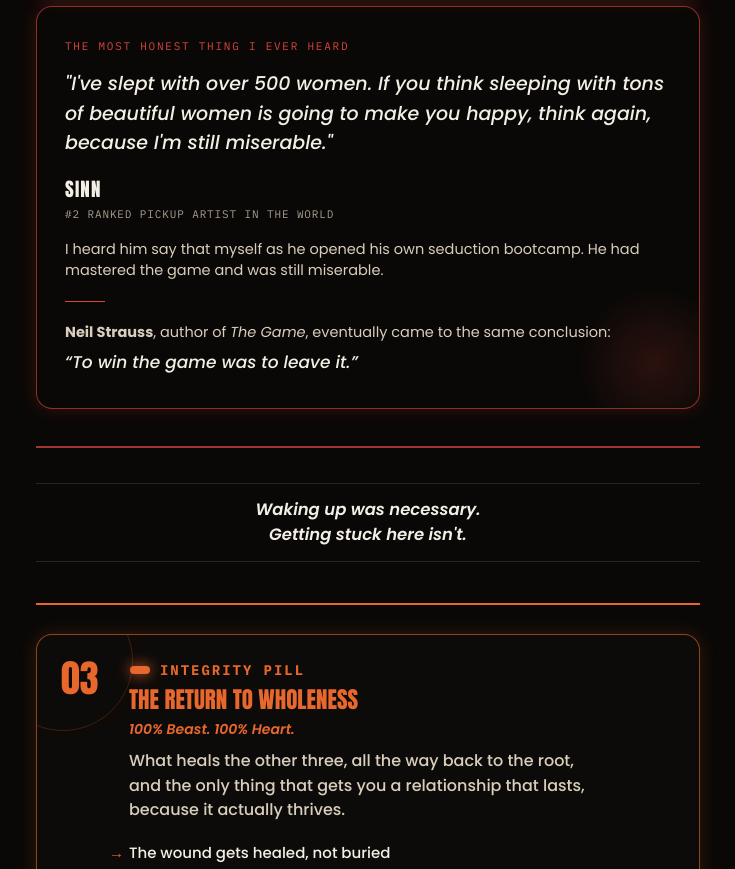
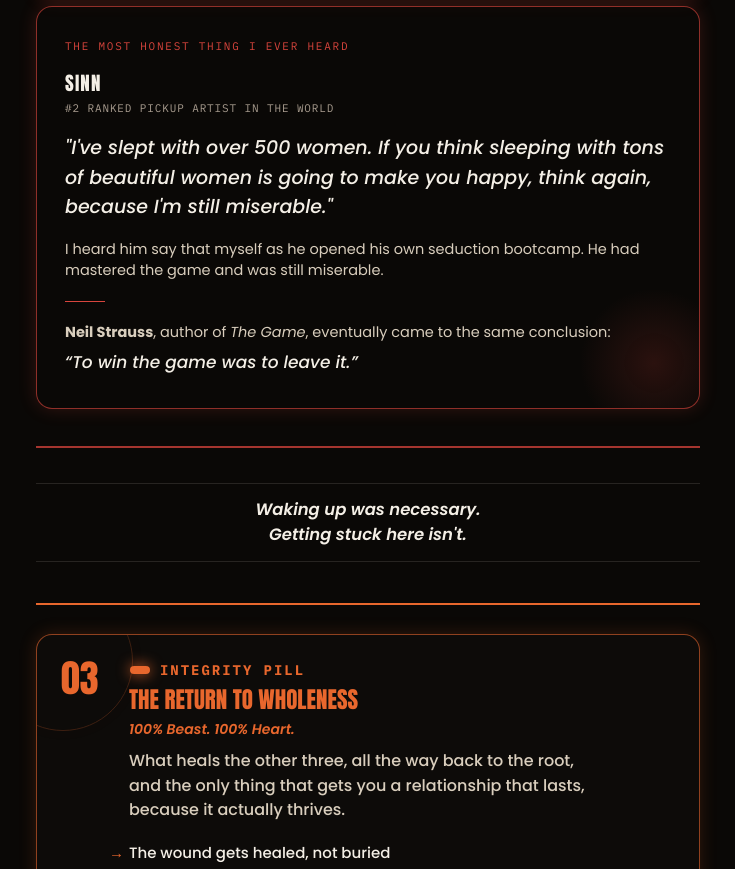
Before and after one commit to theintegritypill/theintegritypill, a website: page index.html in a window 1280 px wide. Shown: the part 4291-5160 px from the top of the page, without its empty margins (272-1007 px from the left). Drawn offline with Linux system fonts and the light colour scheme.

Commit message:
Fix SINN quote attribution order

```diff
--- a/index.html
+++ b/index.html
@@ -395,8 +395,8 @@
   .ip-proof-card{ margin: 6px 0 20px; padding: 32px 28px; background: var(--card-bg); border:1px solid rgba(216,69,61,0.65); border-radius:16px; position:relative; overflow:hidden; box-shadow: 0 0 18px rgba(216,69,61,0.2); }
   .ip-proof-glow{ position:absolute; right:-30px; bottom:-30px; width:150px; height:150px; border-radius:50%; background: radial-gradient(circle, rgba(216,69,61,0.16), transparent 70%); pointer-events:none; }
   .ip-proof-eyebrow{ font-family: var(--font-mono); font-size:11px; letter-spacing:0.16em; text-transform:uppercase; color: var(--red); margin-bottom:16px; display:block; position:relative; }
-  .ip-proof-quote{ font-family: var(--font-body); font-style:italic; font-weight:500; font-size:19px; line-height:1.55; color: var(--text-bright); position:relative; }
-  .ip-proof-attr{ margin-top:18px; font-family: var(--font-display); font-size:19px; letter-spacing: 0.06em; color: var(--text-bright); position:relative; }
+  .ip-proof-quote{ margin-top:18px; font-family: var(--font-body); font-style:italic; font-weight:500; font-size:19px; line-height:1.55; color: var(--text-bright); position:relative; }
+  .ip-proof-attr{ margin-top:0; font-family: var(--font-display); font-size:19px; letter-spacing: 0.06em; color: var(--text-bright); position:relative; }
   .ip-proof-attr-sub{ margin-top:4px; font-family: var(--font-mono); font-size:11px; letter-spacing:0.08em; color: var(--text-dim); text-transform:uppercase; position:relative; }
   .ip-proof-note{ margin-top:18px; font-family: var(--font-body); font-size:14.5px; color: var(--text-body); position:relative; }
 
@@ -637,9 +637,9 @@
   <div class="ip-proof-card">
     <div class="ip-proof-glow"></div>
     <span class="ip-proof-eyebrow">The Most Honest Thing I Ever Heard</span>
-    <p class="ip-proof-quote">"I've slept with over 500 women. If you think sleeping with tons of beautiful women is going to make you happy, think again, because I'm still miserable."</p>
     <div class="ip-proof-attr">SINN</div>
     <div class="ip-proof-attr-sub">#2 Ranked Pickup Artist In The World</div>
+    <p class="ip-proof-quote">"I've slept with over 500 women. If you think sleeping with tons of beautiful women is going to make you happy, think again, because I'm still miserable."</p>
     <p class="ip-proof-note">I heard him say that myself as he opened his own seduction bootcamp. He had mastered the game and was still miserable.</p>
     <div style="width:40px; height:1px; background: var(--red); margin:20px 0; position:relative;"></div>
     <p class="ip-proof-note" style="margin-top:0;"><strong>Neil Strauss</strong>, author of <em>The Game</em>, eventually came to the same conclusion:</p>
```
